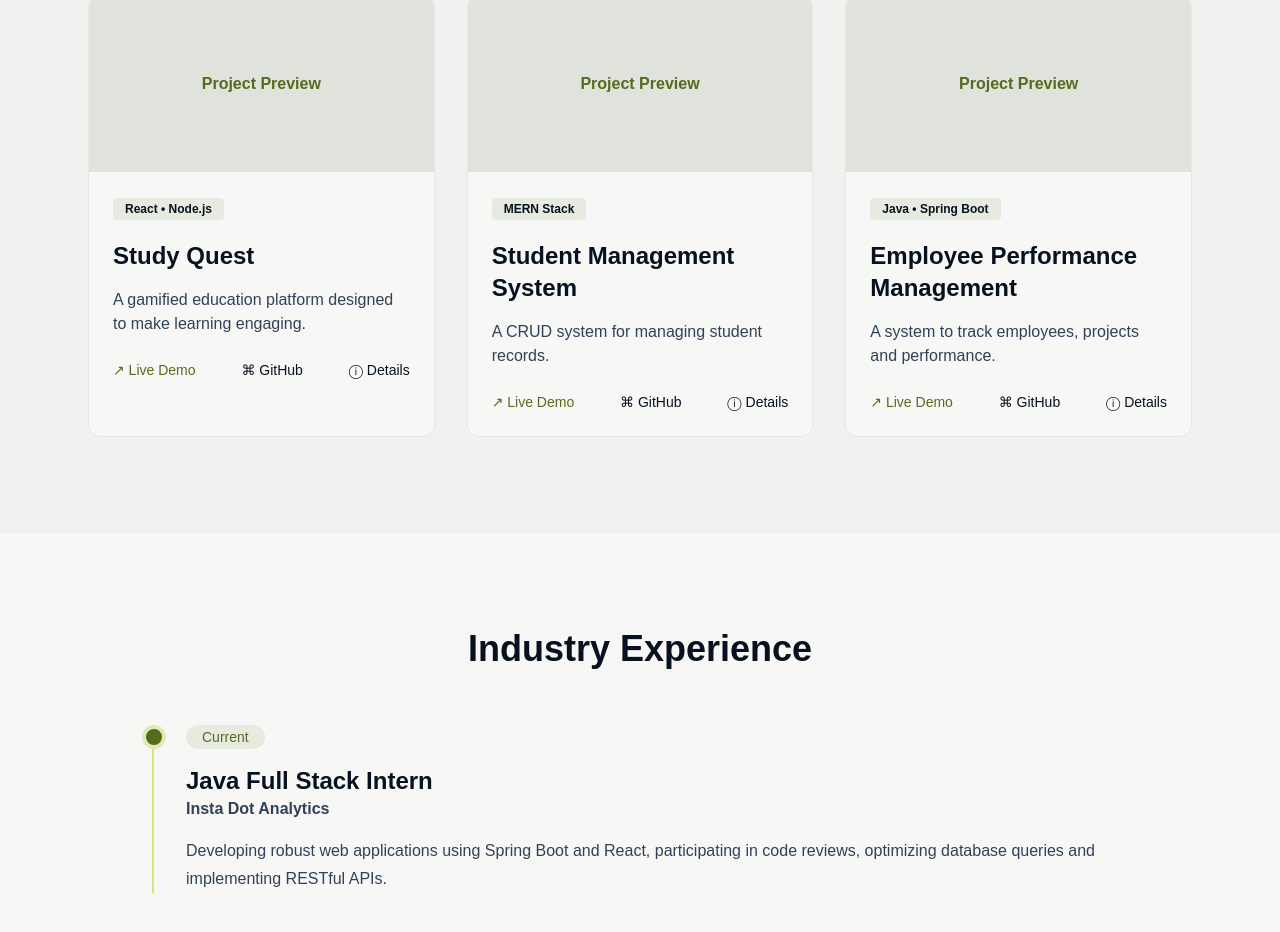
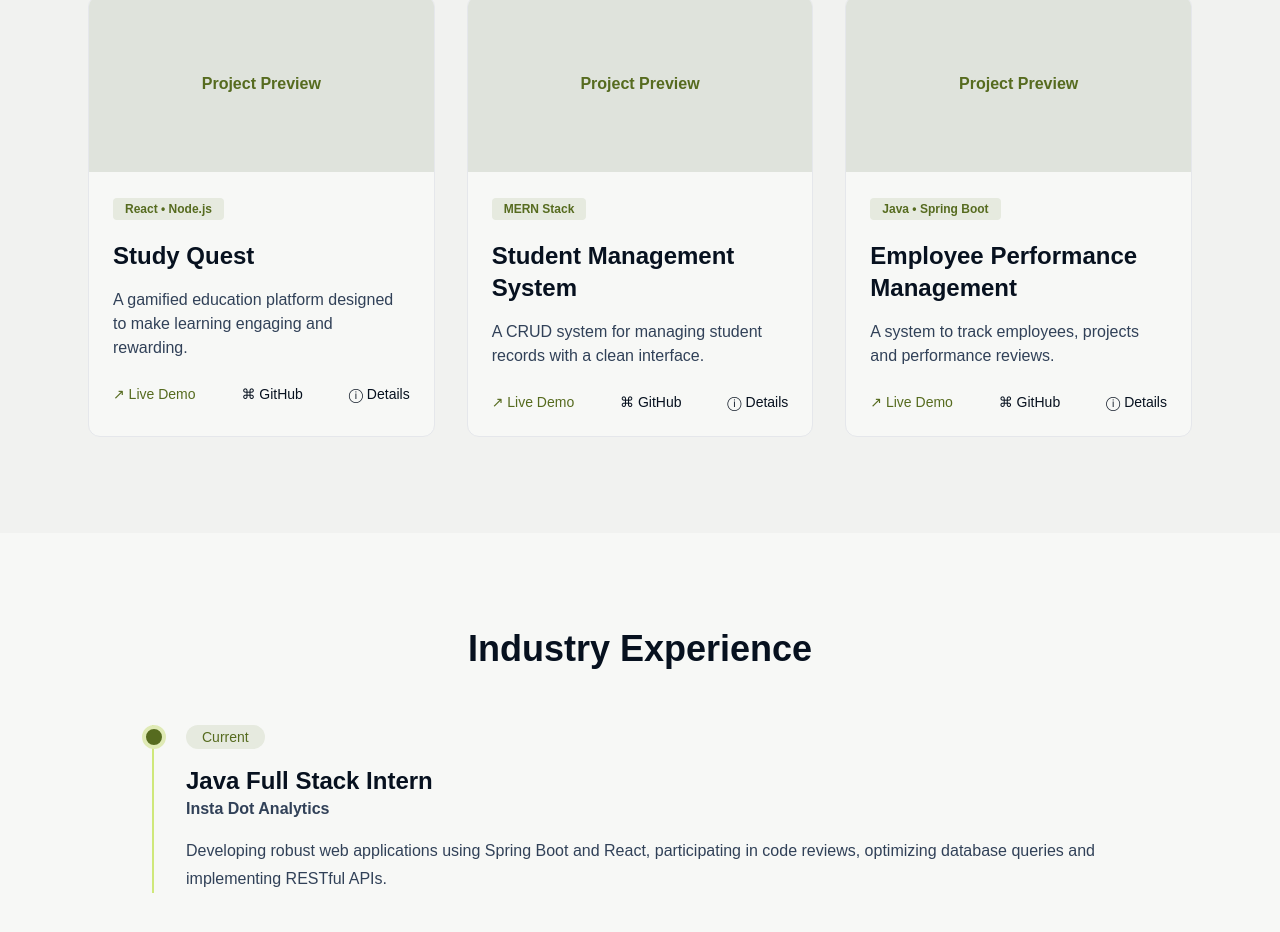
Before and after one commit to Ishika-Parmar-27/ishika-portfolio, a React (Vite) app: page / in a window 1280 px wide. Shown: the part 1815-2747 px from the top of the page. Built offline with nearby package versions, Linux system fonts and the light colour scheme.

Commit message:
Add portfolio sections

```diff
--- a/src/components/Projects.jsx
+++ b/src/components/Projects.jsx
@@ -1,19 +1,24 @@
+
+
 function Projects() {
   const projects = [
     {
       title: "Study Quest",
-      desc: "A gamified education platform designed to make learning engaging.",
+      desc: "A gamified education platform designed to make learning engaging and rewarding.",
       tech: "React • Node.js",
+      image: null,
     },
     {
       title: "Student Management System",
-      desc: "A CRUD system for managing student records.",
+      desc: "A CRUD system for managing student records with a clean interface.",
       tech: "MERN Stack",
+      image: null,
     },
     {
       title: "Employee Performance Management",
-      desc: "A system to track employees, projects and performance.",
+      desc: "A system to track employees, projects and performance reviews.",
       tech: "Java • Spring Boot",
+      image: null,
     },
   ];
 
@@ -29,14 +34,21 @@ function Projects() {
           {projects.map((project) => (
             <div
               key={project.title}
-              className="bg-[#f7f8f6] rounded-xl border border-gray-200 overflow-hidden"
+              className="bg-[#f7f8f6] rounded-xl border border-gray-200 overflow-hidden hover:shadow-lg transition"
             >
-              <div className="h-44 bg-[#dfe3dc] flex items-center justify-center text-[#566b1f] font-bold">
-                Project Preview
-              </div>
-
+              {project.image ? (
+  <img
+    src={project.image}
+    alt={project.title}
+    className="h-44 w-full object-cover"
+  />
+) : (
+  <div className="h-44 bg-[#dfe3dc] flex items-center justify-center text-[#566b1f] font-bold">
+    Project Preview
+  </div>
+)}
               <div className="p-6">
-                <span className="text-xs bg-[#e6eadf] px-3 py-1 rounded font-semibold">
+                <span className="text-xs bg-[#e6eadf] px-3 py-1 rounded font-semibold text-[#566b1f]">
                   {project.tech}
                 </span>
 
```
